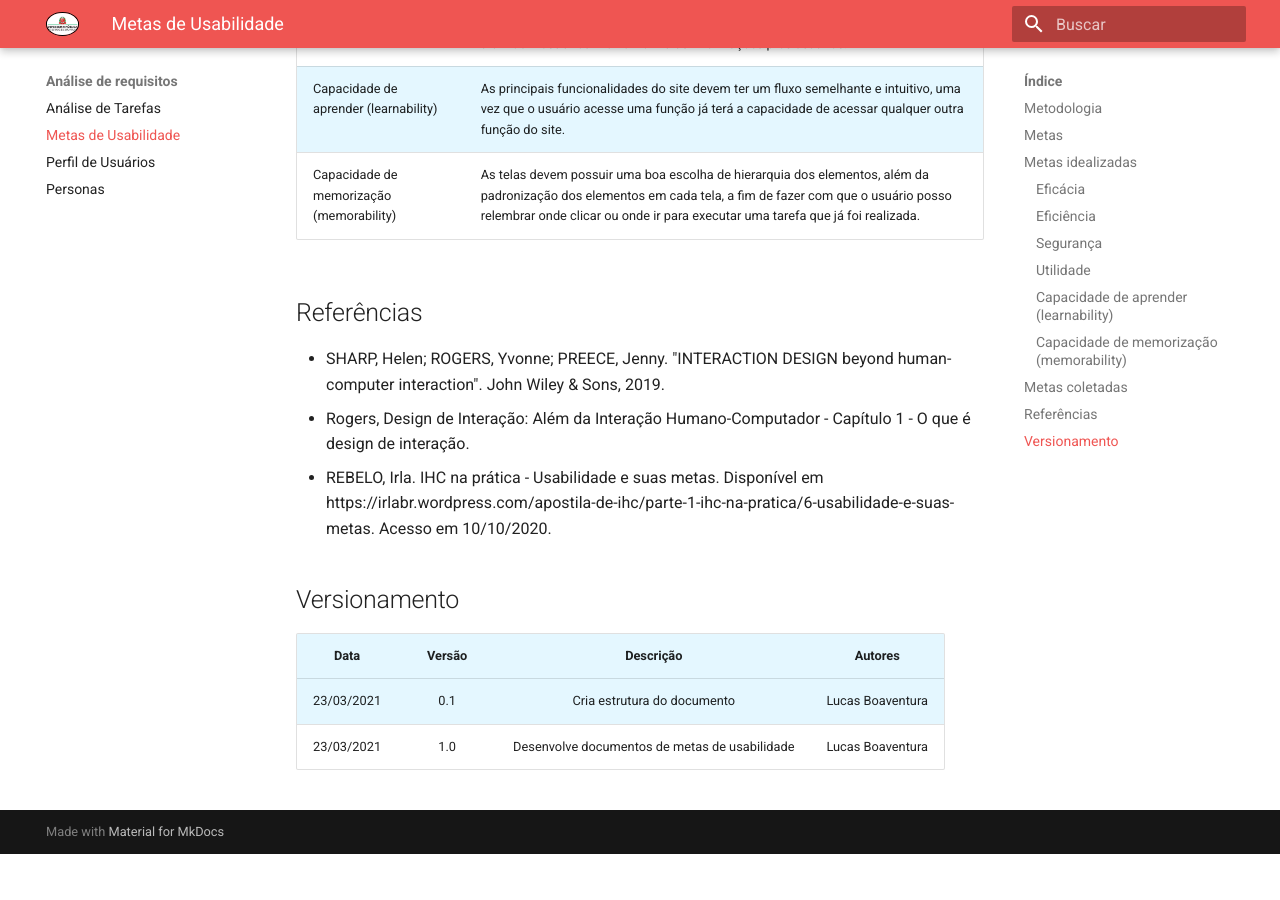
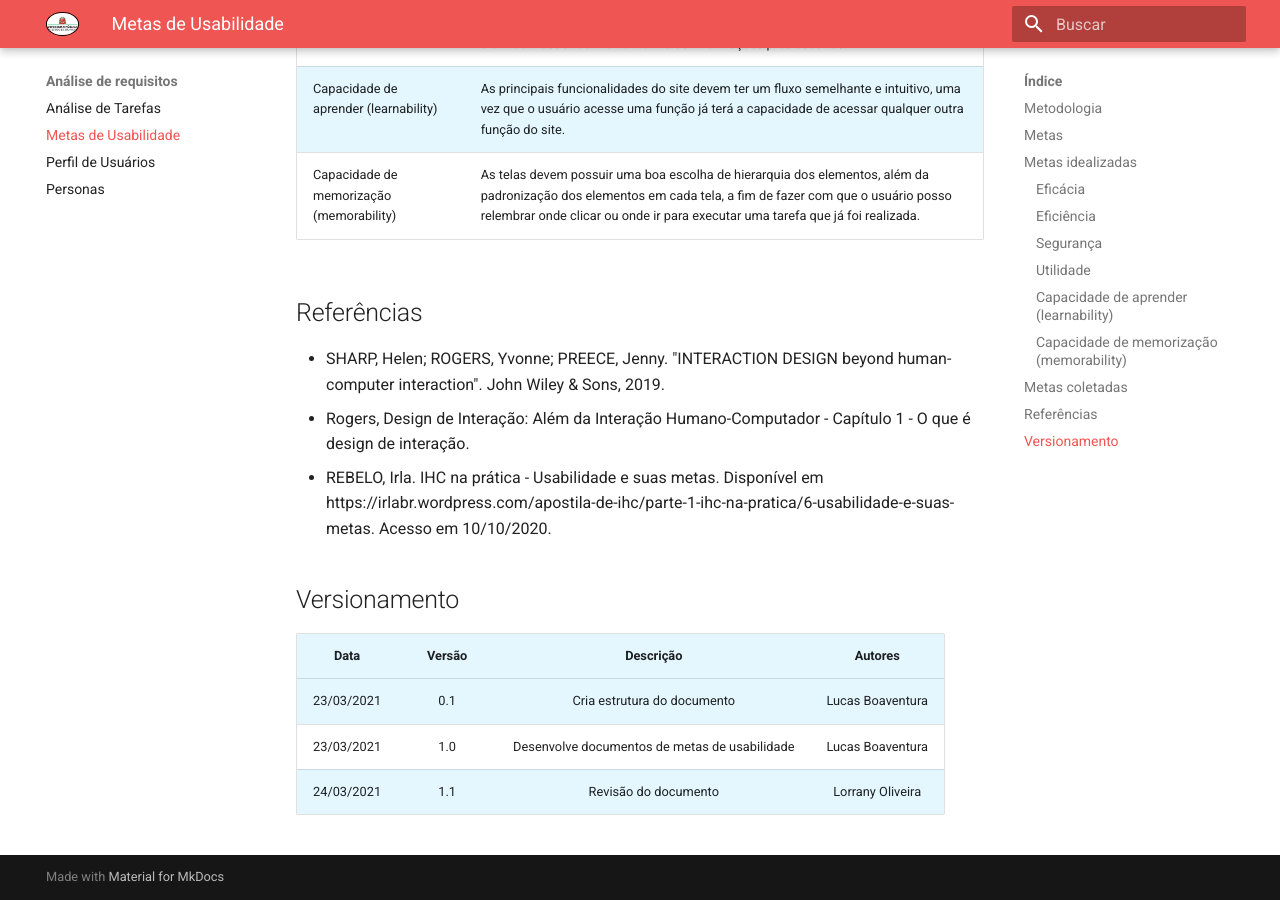
Before and after one commit to ailtonaires/2020.2-DefensoriaSP, an MkDocs documentation site: the page built from docs/análise-de-requisitos/metas-de-usabilidade.md, in a window 1280 px wide and 900 px high, scrolled down 3613 px. Built offline with MkDocs 1.6.1 and Material for MkDocs 9.7.7, drawn with Linux system fonts in a browser that asks for light colours; before the commit the page ends 4467 px from its top, so only the background shows below that.

Commit message:
Adiciona revisao do documento

```diff
--- a/docs/análise-de-requisitos/metas-de-usabilidade.md
+++ b/docs/análise-de-requisitos/metas-de-usabilidade.md
@@ -92,3 +92,4 @@ de modo que os usuários possam fazer aquilo que precisam ou desejam.</p>
 | :--------: | :----: | :-----------------------------------------: | :---------------------------------: |
 | 23/03/2021 |  0.1   |      Cria estrutura do documento      | Lucas Boaventura |
 | 23/03/2021 |  1.0   |      Desenvolve documentos de metas de usabilidade      | Lucas Boaventura |
+| 24/03/2021 |  1.1   |      Revisão do documento          | Lorrany Oliveira |
```
